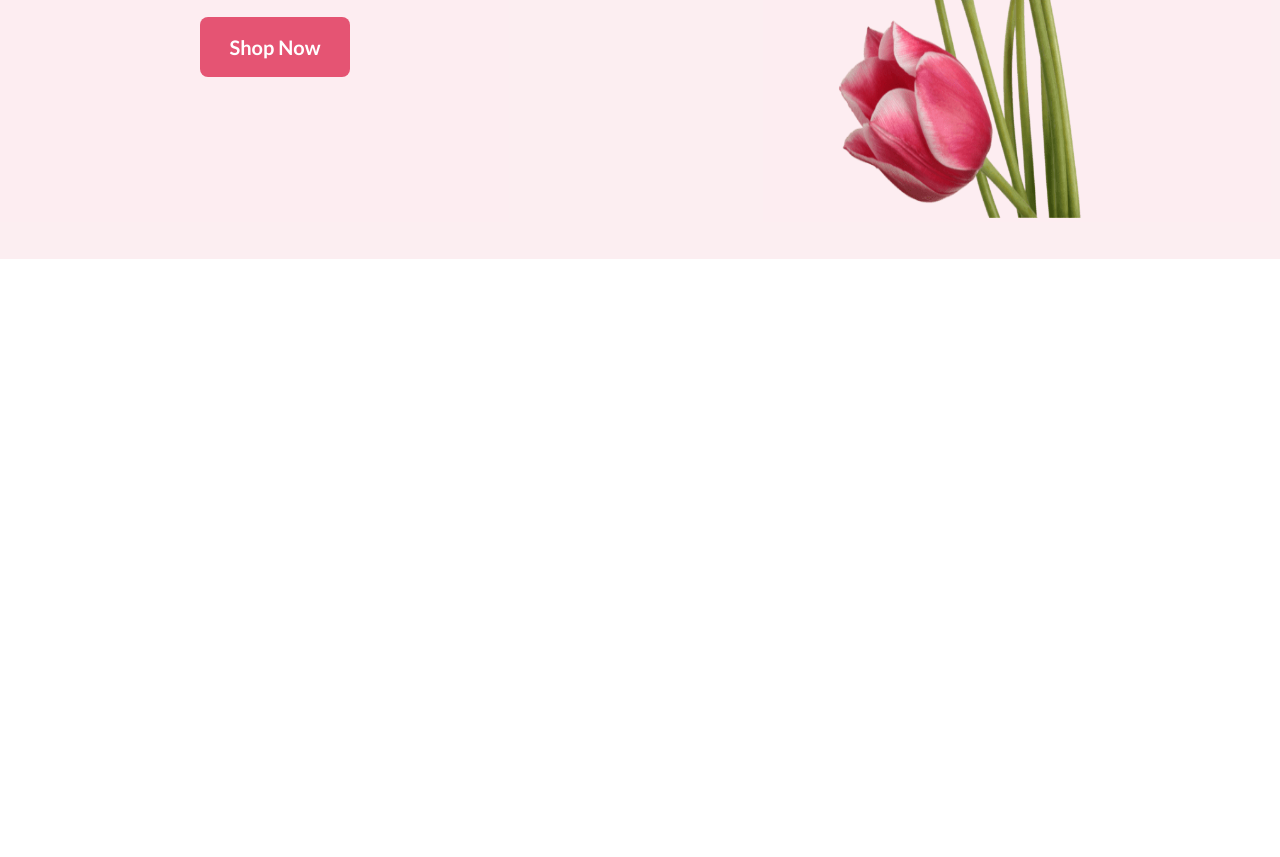
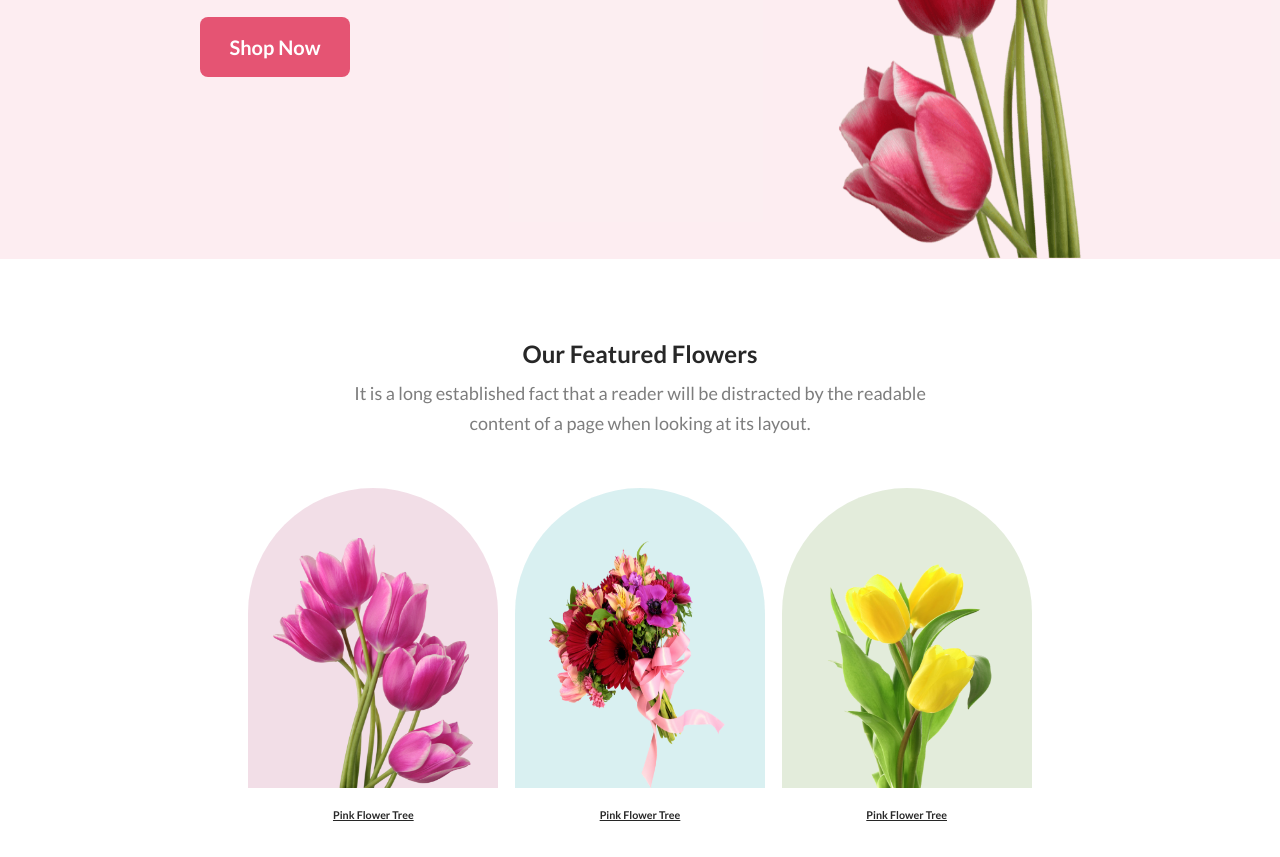
Before and after one commit to moshiur-rahman-mirage/my_flower_shop, a plain HTML site: page index.html in a window 1280 px wide. Shown: the part 541-1398 px from the top of the page. Before the commit the page ends 800 px from the top, so only its background shows below. Drawn offline with Linux system fonts and the light colour scheme.

Commit message:
second section done

```diff
--- a/index.html
+++ b/index.html
@@ -21,7 +21,42 @@
        <div class="header-img-container">
             <img class="header-img" src="images/pngwing10.png">
        </div>
+    </section>
+    <section class="section-2">
+        <div class="s2text-container">
+           <h2>Our Featured Flowers</h2>
+           <p class="s2para">It is a long established fact that a reader will be distracted by the readable
+            content of a page when looking at its layout.</p>
+        </div>
+        <div class="s2card-container">
+            <div class="card">
+                <div class="card-rectangle cr-1">
+                    <img class="card-img" src="images/pngwing6.png" alt="">
+                </div>
+                <div class="card-caption">
+                    <h6>Pink Flower Tree</h6>
+                </div>
+            </div>
 
+            <div class="card">
+                <div class="card-rectangle cr-2">
+                    <img class="card-img" src="images/pngwing5.png" alt="">
+                </div>
+                <div class="card-caption">
+                    <h6>Pink Flower Tree</h6>
+                </div>
+            </div>
+
+            <div class="card">
+                <div class="card-rectangle cr-3">
+                    <img class="card-img" src="images/pngwing7.png" alt="">
+                </div>
+                <div class="card-caption">
+                    <h6>Pink Flower Tree</h6>
+                </div>
+            </div>
+
+        </div>
     </section>
 </body>
 </html>
--- a/styles.css
+++ b/styles.css
@@ -5,6 +5,7 @@
 
 body{
     font-family: 'Lato', sans-serif;
+    color: #272727;
 
 }
 
@@ -51,6 +52,7 @@ width: 520px;
 }
 .header-img-container{
     padding-left: 20px;
+    padding-top: 10vh;
 }
 
 .header-img{
@@ -72,3 +74,78 @@ width: 520px;
     line-height: normal;
     border: white;
 }
+
+/* Second Section Design Start */
+
+.section-2{
+    display: flex;
+    height: 100vh;
+    background: #FFFFFF;
+    align-items: center;
+    flex-direction: column;
+}
+
+.s2text-container{
+    text-align: center;
+    width: 600px;
+    margin-top: 80px;
+}
+
+
+.s2para{
+    color: rgba(39, 39, 39, 0.60);
+    font-family: Lato;
+    font-size: 18px;
+    font-style: normal;
+    font-weight: 400;
+    line-height: 30px;
+    /* width: 520px; */
+    margin-top: 10px;
+}
+
+.s2card-container{
+    display: flex;
+    justify-content: space-around;
+    align-items:center;
+    width: 800px;
+    margin-top: 50px;
+    /* position: absolute; */
+}
+.card{
+    display: flex;
+    flex-direction: column;
+    text-align: center;
+    text-decoration: underline;
+
+
+}
+.card-rectangle{
+    width: 250px;
+    height: 300px;
+    border-radius: 300px 300px 0px 0px;
+
+}
+
+.cr-1{
+    background: rgba(167, 33, 98, 0.15);
+}
+
+.cr-2{
+background: rgba(5, 151, 160, 0.15);
+}
+
+.cr-3{
+    background: rgba(71, 125, 17, 0.15);
+}
+
+.card-img{
+    margin-bottom: 0;
+    width: 200px;
+    height: 250px;
+    margin-top: 50px;
+    position: relative;
+
+}
+.card-caption{
+    margin-top: 20px;
+}
```
Also changed, not shown: images/pngwing5.png (renamed from images/pngwing 5.png), images/pngwing7.png (renamed from images/pngwing 7.png).
